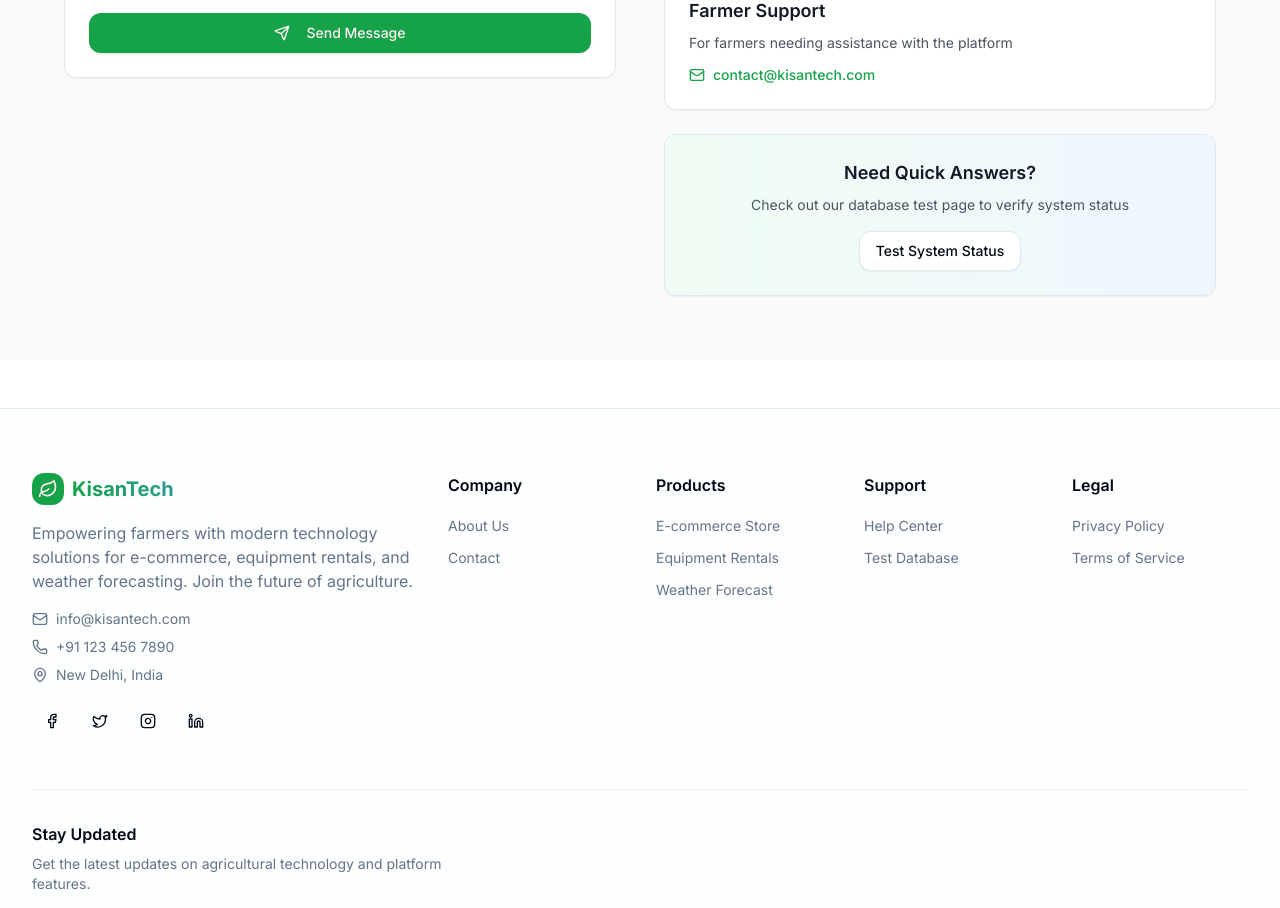
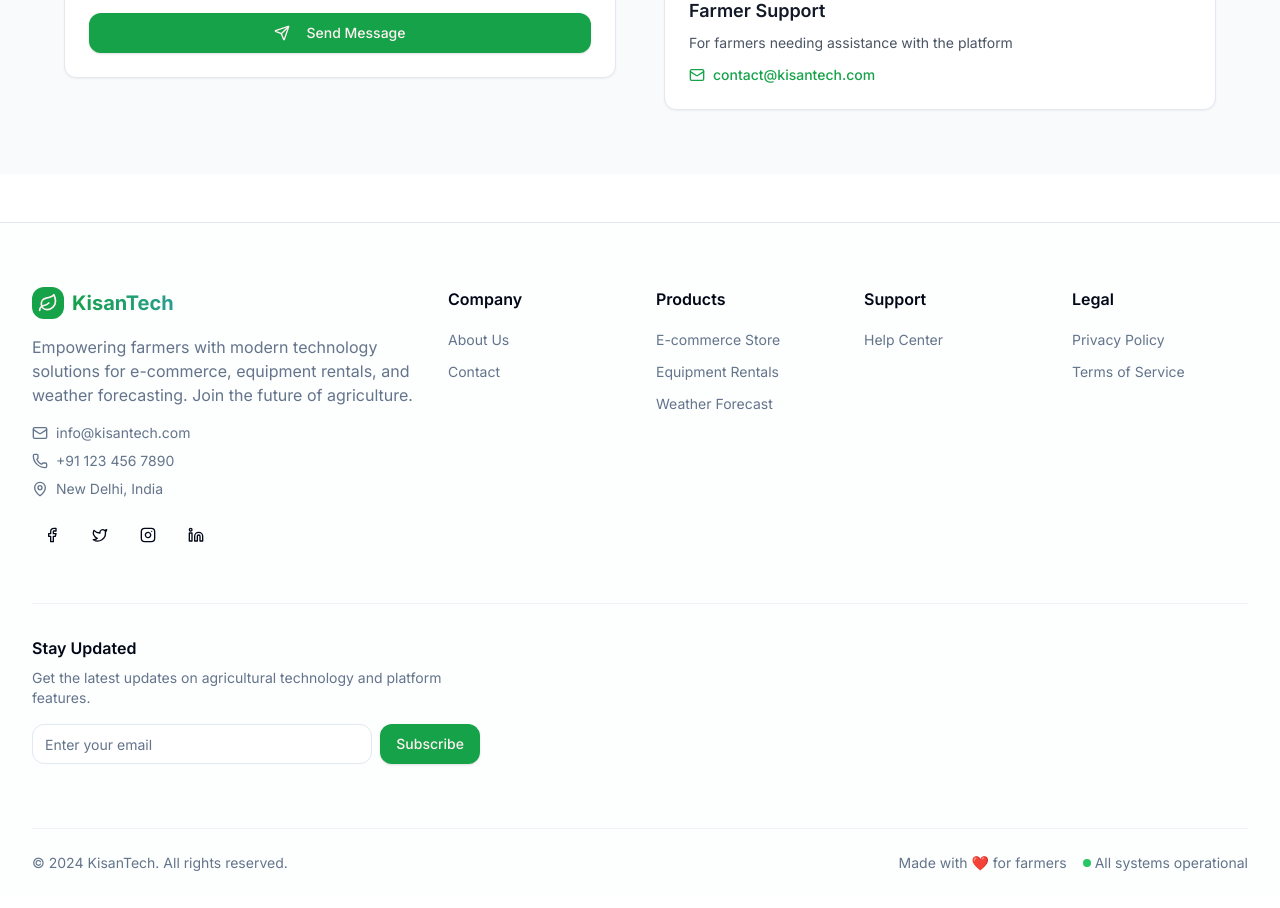
Before and after one commit to mayurbijarniya/kisantech, a Next.js app: page /contact in a window 1280 px wide. Shown: the part 1300-2208 px from the top of the page. Built offline with nearby package versions, Linux system fonts and the light colour scheme.

Commit message:
Comment out unused components

```diff
--- a/app/contact/page.tsx
+++ b/app/contact/page.tsx
@@ -303,7 +303,7 @@ export default function ContactPage() {
                 ))}
 
                 {/* FAQ Link */}
-                <Card className="bg-gradient-to-r from-green-50 to-blue-50">
+                {/*<Card className="bg-gradient-to-r from-green-50 to-blue-50">
                   <CardContent className="p-6 text-center">
                     <h3 className="text-lg font-semibold text-gray-900 mb-2">
                       Need Quick Answers?
@@ -317,7 +317,7 @@ export default function ContactPage() {
                       </a>
                     </Button>
                   </CardContent>
-                </Card>
+                </Card>*/}
               </motion.div>
             </div>
           </div>
--- a/components/layout/footer.tsx
+++ b/components/layout/footer.tsx
@@ -15,7 +15,7 @@ const footerLinks = {
   ],
   support: [
     { name: "Help Center", href: "/contact" },
-    { name: "Test Database", href: "/test-db" },
+    //{ name: "Test Database", href: "/test-db" },
   ],
   legal: [
     { name: "Privacy Policy", href: "/privacy" },
```
